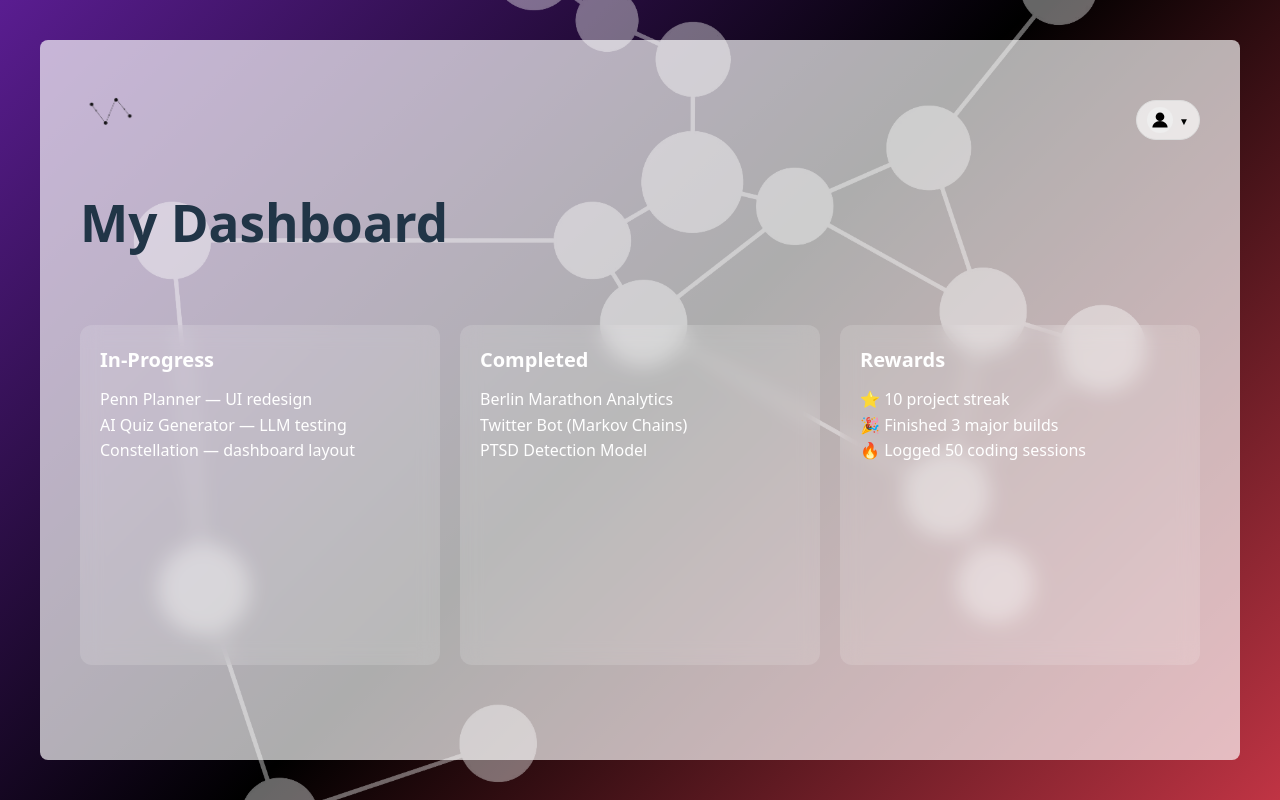
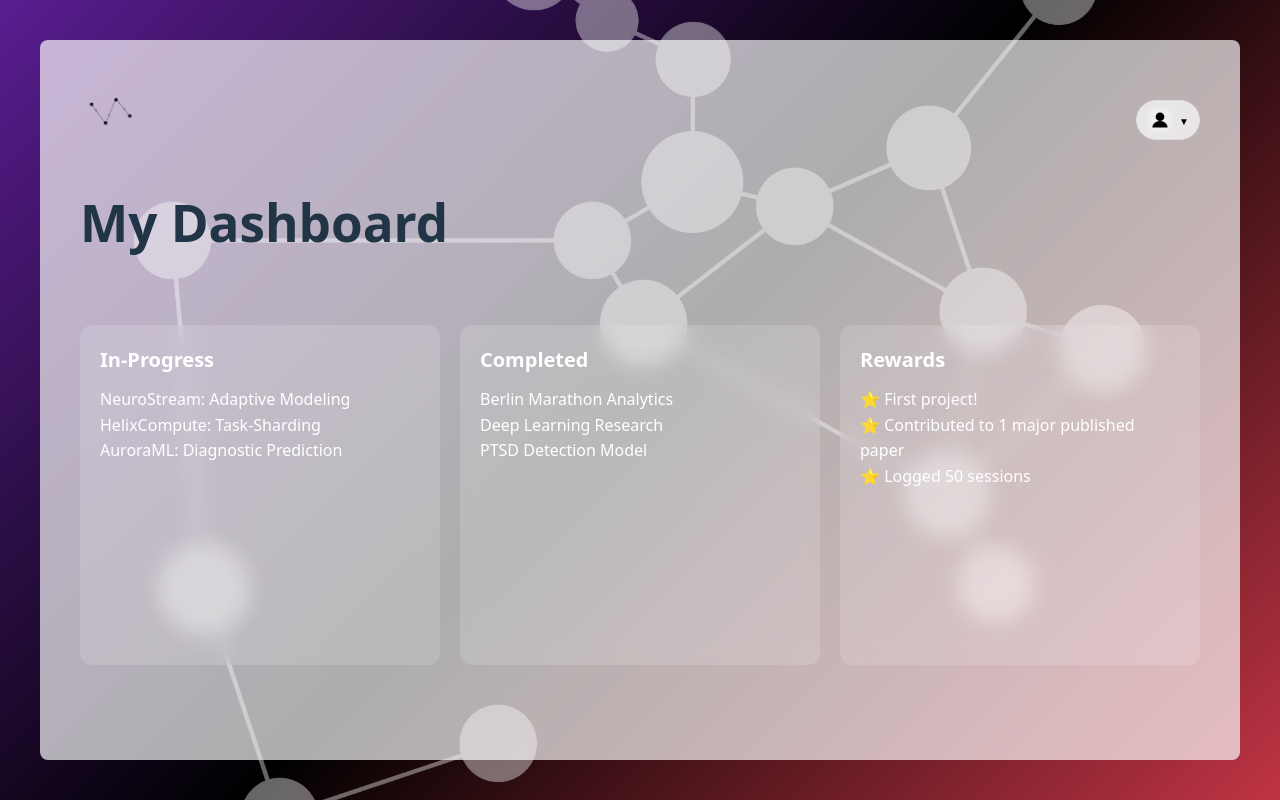
Before and after one commit to ksimpsn/constellation, a React app in the folder frontend/: page /dashboard in a window 1280 px wide. Built offline with nearby package versions, Linux system fonts and the light colour scheme; the HTML template or start-up script is replaced by a standard one.

Commit message:
Add example projects and rewards to dashboard

```diff
--- a/frontend/src/pages/Dashboard.tsx
+++ b/frontend/src/pages/Dashboard.tsx
@@ -12,15 +12,15 @@ export default function Dashboard() {
           justifyContent: "space-between",
           width: "100%",
           marginTop: "40px",
-          gap: "20px", // ⭐ spacing between the columns
+          gap: "20px",
         }}
       >
         <div style={card}>
           <h2 style={cardTitle}>In-Progress</h2>
           <ul style={list}>
-            <li>Penn Planner — UI redesign</li>
-            <li>AI Quiz Generator — LLM testing</li>
-            <li>Constellation — dashboard layout</li>
+            <li>NeuroStream: Adaptive Modeling</li>
+            <li>HelixCompute: Task-Sharding</li>
+            <li>AuroraML: Diagnostic Prediction</li>
           </ul>
         </div>
 
@@ -28,7 +28,7 @@ export default function Dashboard() {
           <h2 style={cardTitle}>Completed</h2>
           <ul style={list}>
             <li>Berlin Marathon Analytics</li>
-            <li>Twitter Bot (Markov Chains)</li>
+            <li>Deep Learning Research</li>
             <li>PTSD Detection Model</li>
           </ul>
         </div>
@@ -36,9 +36,9 @@ export default function Dashboard() {
         <div style={card}>
           <h2 style={cardTitle}>Rewards</h2>
           <ul style={list}>
-            <li>⭐ 10 project streak</li>
-            <li>🎉 Finished 3 major builds</li>
-            <li>🔥 Logged 50 coding sessions</li>
+            <li>⭐ First project! </li>
+            <li>⭐ Contributed to 1 major published paper</li>
+            <li>⭐ Logged 50 sessions</li>
           </ul>
         </div>
       </div>
```
